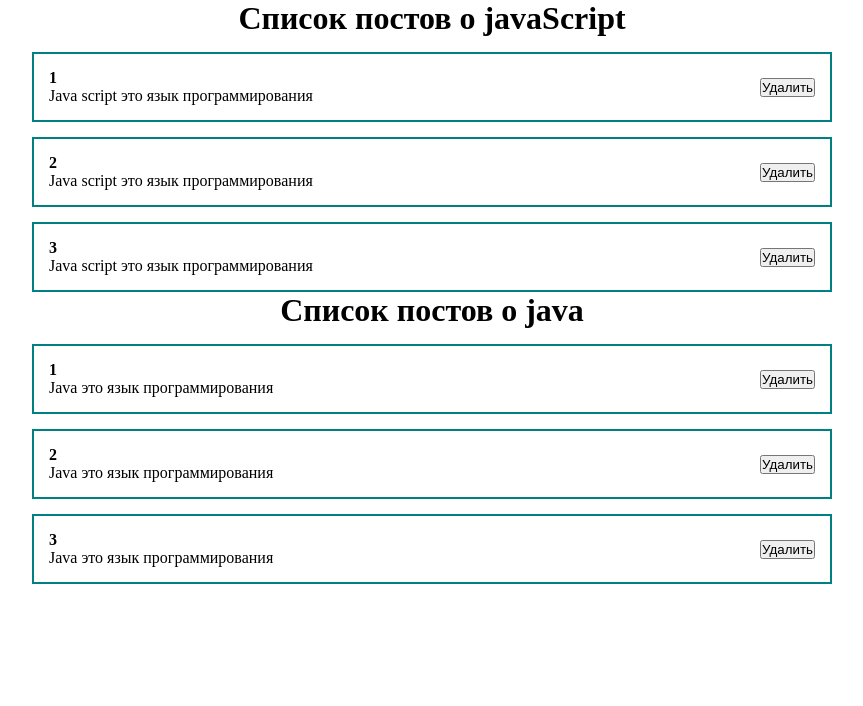
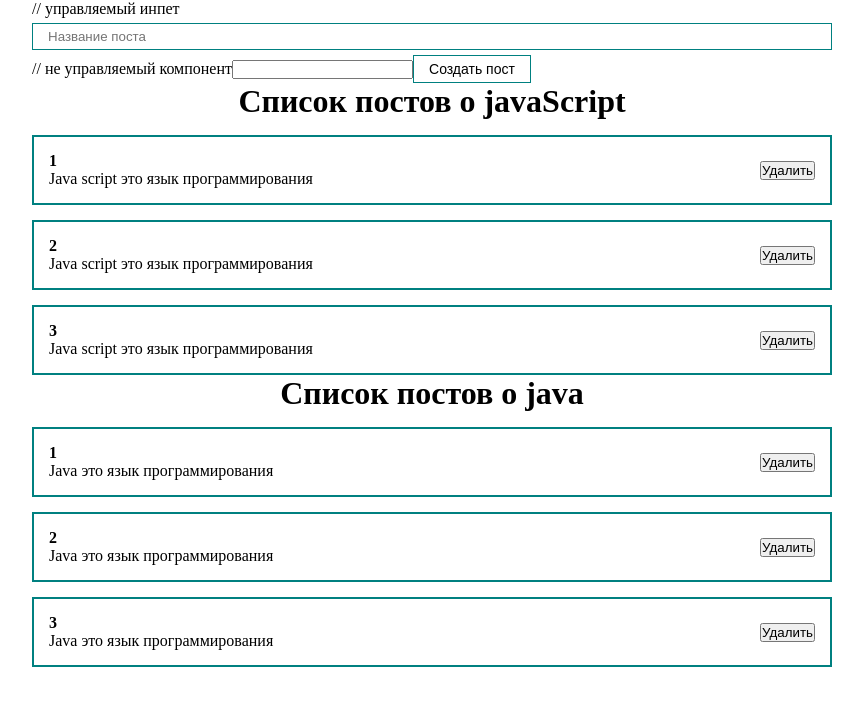
Before and after one commit to hikarido/react-fund-course, a React (Create React App) app: page / in a window 1280 px wide. Shown: the top 706 px of the page, without its empty margins (208-1071 px from the left). Built offline with nearby package versions, Linux system fonts and the light colour scheme.

Commit message:
свои компоненты +управляемый и не управляемый компонент пример

```diff
--- a/src/App.js
+++ b/src/App.js
@@ -1,26 +1,55 @@
-import React, { useState } from "react";
+import React, { useRef, useState } from "react";
 import CounterAsClass from "./components/CounterAsClass";
 import './styles/App.css';
 import PostItem from "./components/PostItem";
 import PostList from "./components/PostList";
+import MyButton from "./components/UI/button/MyButton";
+import MyInput from "./components/UI/input/MyInput";
 
 function App() {
   const [posts, setPosts] = useState([
-    {id: 1, tytle: "Java Script", body: "Java script это язык программирования"},
-    {id: 2, tytle: "Java Script", body: "Java script это язык программирования"},
-    {id: 3, tytle: "Java Script", body: "Java script это язык программирования"}
+    { id: 1, tytle: "Java Script", body: "Java script это язык программирования" },
+    { id: 2, tytle: "Java Script", body: "Java script это язык программирования" },
+    { id: 3, tytle: "Java Script", body: "Java script это язык программирования" }
   ]);
 
   const [postsAboutJava, setPostsAboutJava] = useState([
-    {id: 1, tytle: "Java", body: "Java это язык программирования"},
-    {id: 2, tytle: "Java", body: "Java это язык программирования"},
-    {id: 3, tytle: "Java", body: "Java это язык программирования"}
+    { id: 1, tytle: "Java", body: "Java это язык программирования" },
+    { id: 2, tytle: "Java", body: "Java это язык программирования" },
+    { id: 3, tytle: "Java", body: "Java это язык программирования" }
   ]);
+
+  const [title, setTitle] = useState('')
+
+  const addNewPost = (e) => {
+    e.preventDefault()
+    // console.log(title)
+    console.log(bodyInputRef.current.value)
+    console.log(bodyInputRef.current)
+  }
+
+  const bodyInputRef = useRef();
 
   return (
     <div className="App">
-      <PostList posts={posts} title="Список постов о javaScript"/>
-      <PostList posts={postsAboutJava} title="Список постов о java"/>
+      <form>
+        // управляемый инпет
+        <MyInput
+          value={title}
+          type="text"
+          onChange={e => setTitle(e.target.value)}
+          placeholder="Название поста" />
+        {/* <MyInput
+          ref={bodyInputRef}
+          type="text"
+          placeholder="Описание поста" /> */}
+
+        // не управляемый компонент
+        <input ref={bodyInputRef} type="text"/>
+        <MyButton onClick={addNewPost}>Создать пост</MyButton>
+      </form>
+      <PostList posts={posts} title="Список постов о javaScript" />
+      <PostList posts={postsAboutJava} title="Список постов о java" />
     </div>
   );
 }
--- /dev/null
+++ b/src/components/UI/button/MyButton.jsx
@@ -0,0 +1,12 @@
+import React from "react";
+import classes from './MyButton.module.css';
+
+const MyButton = ({children, ...props}) => {
+    return (
+        <button {...props} className={classes.myBtn}>
+            {children}
+        </button>
+    );
+};
+
+export default MyButton;
--- /dev/null
+++ b/src/components/UI/button/MyButton.module.css
@@ -0,0 +1,7 @@
+.myBtn {
+    padding: 5px 15px;
+    columns: teal;
+    font-size: 14px;
+    background: transparent;
+    border: 1px solid teal;
+}
--- /dev/null
+++ b/src/components/UI/input/MyInput.jsx
@@ -0,0 +1,10 @@
+import React from "react";
+import classes from './MyInput.module.css';
+
+const MyInput = (props) => {
+    return (
+        <input {...props} className={classes.myInput}/>
+    );
+};
+
+export default MyInput;
--- /dev/null
+++ b/src/components/UI/input/MyInput.module.css
@@ -0,0 +1,6 @@
+.myInput {
+    width: 100%;
+    padding: 5px 15px;
+    margin: 5px 0;
+    border: 1px solid teal;
+}
```
Also changed, not shown: 1 other file (tests, documents, lock files or other folders).
